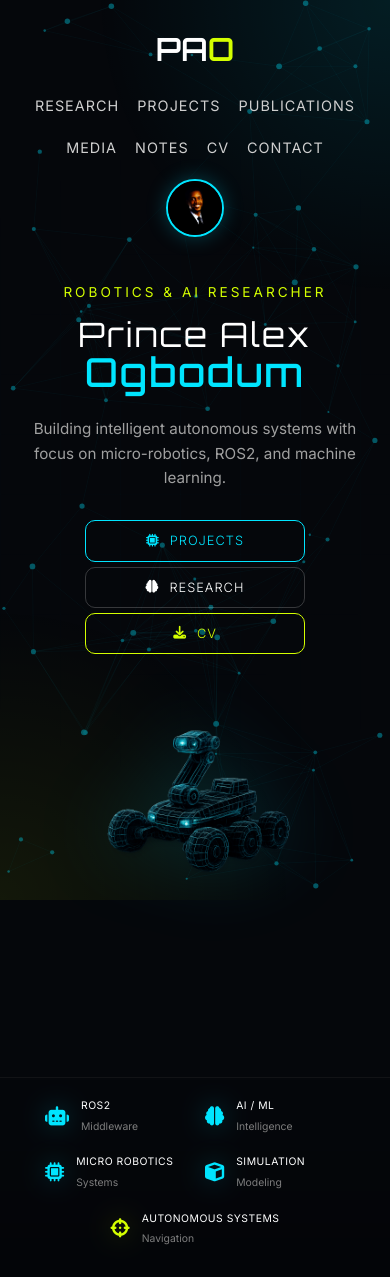
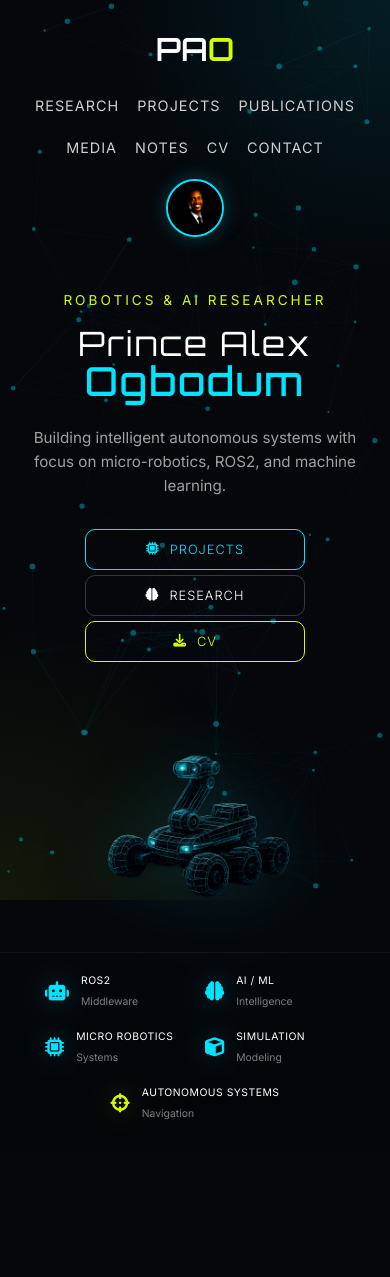
Before and after one commit to PrinssAlex/prinssalex.github.io, a Jekyll site: the page built from _pages/about.md, in a window 390 px wide. Built offline with Jekyll 4.4.1, drawn with Linux system fonts in a browser that asks for light colours; after the commit the page ends 1152 px from its top, so only the background shows below that.

Commit message:
Refactor custom-navbar and hero-container styles

```diff
--- a/assets/css/main.scss
+++ b/assets/css/main.scss
@@ -520,8 +520,20 @@
 
 @media screen and (max-width: 900px) {
 
+   /* .custom-navbar {
+        padding: 0 40px;
+    }*/
+
     .custom-navbar {
-        padding: 0 40px;
+
+        flex-direction: column;
+
+        height: auto;
+
+        gap: 20px;
+
+        padding:
+          25px 20px;
     }
 
     .hero-container {
@@ -644,7 +656,7 @@
     .hero-container {
 
         padding:
-          20px 20px 160px 20px;
+          20px 20px 1px 20px;
     }
 
     .hero-title {
```
